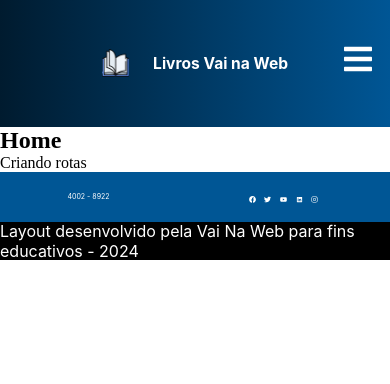
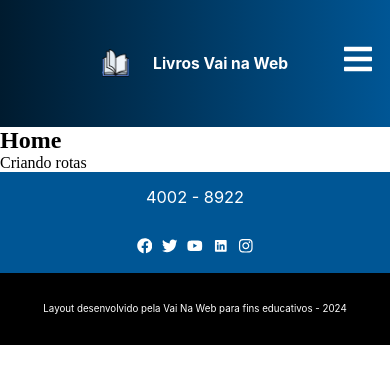
Before and after one commit to AlanFabricioBarbosa/livros-vai-na-web, a React (Vite) app: page / in a window 390 px wide. Shown: the top 384 px of the page. Built offline with nearby package versions, Linux system fonts and the light colour scheme.

Commit message:
:iphone: Responsividade do footer

```diff
--- a/src/components/Footer/style.module.scss
+++ b/src/components/Footer/style.module.scss
@@ -2,36 +2,63 @@
 
 footer {
   font-family: $font-family;
-
   display: flex;
   flex-direction: column;
-}
 
   .contact-container {
     background-color: $tertiary-color;
-
     display: flex;
     justify-content: space-around;
     align-items: center;
+    height: 6vh;
 
-  height: 6vh;
+    @media (max-width: 768px) {
+      flex-direction: column;
+      height: 12vh;
+    }
+
+    @media (max-width: 1024px) {
+    }
 
     p {
       font-size: 1.8vw;
       color: $primary-color;
+
+      @media (max-width: 768px) {
+        font-size: 6.5vw;
+      }
+
+      @media (max-width: 1024px) {
+        font-size: 4.2vw;
+      }
     }
 
     ul {
       list-style: none;
-
       display: flex;
       justify-content: space-around;
+      width: 20vw;
 
-    width: 20vw;
+      @media (max-width: 768px) {
+        justify-content: space-evenly;
+        width: 60%;
+      }
+
+      @media (max-width: 1024px) {
+        width: 35%;
+      }
 
       .icons-contact {
         color: $primary-color;
         font-size: 1.8vw;
+
+        @media (max-width: 768px) {
+          font-size: 7vw;
+        }
+
+        @media (max-width: 1024px) {
+          font-size: 4vw;
+        }
       }
     }
   }
@@ -39,10 +66,19 @@ footer {
   .text-content {
     background-color: $secondary-color;
     color: $primary-color;
-
     display: flex;
     align-items: center;
     justify-content: center;
+    height: 4.5vh;
 
-  height: 4.5vh;
+    @media (max-width: 768px) {
+      text-align: center;
+      font-size: 4vw;
+      height: 8.5vh;
     }
+
+    @media (max-width: 1024px) {
+      font-size: 2.5vw;
+    }
+  }
+}
```
Lines whose indentation alone changed are shown as unchanged.
